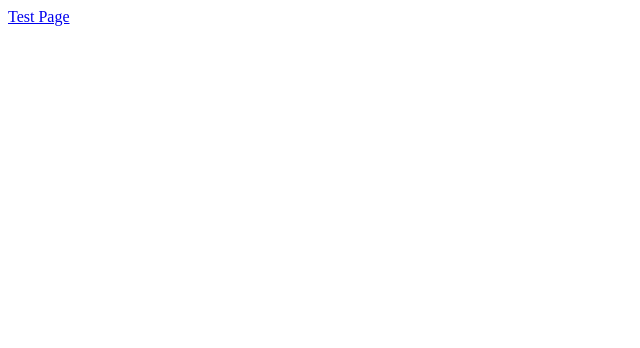
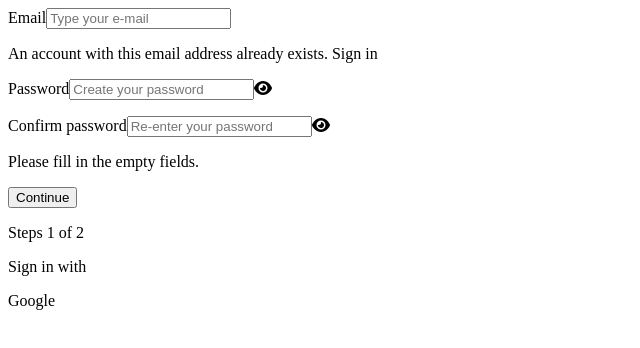
Before and after one commit to ZenBit-Tech/freestylers_frontend, a React (Create React App) app: page / in a window 1280 px wide. Shown: the top 348 px of the page, without its empty margins (0-640 px from the left). Built offline with nearby package versions, Linux system fonts and the light colour scheme.

Commit message:
add sign up page without styles

```diff
--- a/package.json
+++ b/package.json
@@ -3,6 +3,9 @@
   "version": "0.1.0",
   "private": true,
   "dependencies": {
+    "@fortawesome/fontawesome-svg-core": "^1.3.0",
+    "@fortawesome/free-solid-svg-icons": "^6.0.0",
+    "@fortawesome/react-fontawesome": "^0.1.17",
     "@reduxjs/toolkit": "^1.7.2",
     "@testing-library/jest-dom": "^5.16.2",
     "@testing-library/react": "^12.1.3",
@@ -16,6 +19,7 @@
     "antd": "^4.18.7",
     "react": "^17.0.2",
     "react-dom": "^17.0.2",
+    "react-hook-form": "^7.27.1",
     "react-redux": "^7.2.6",
     "react-router-dom": "^6.2.1",
     "react-scripts": "5.0.0",
--- /dev/null
+++ b/src/components/signupComponents/emailInput.tsx
@@ -0,0 +1,25 @@
+import React from "react";
+import { useForm } from "react-hook-form";
+
+//const Regex = RegExp(/^\s?[A-Z0–9]+[A-Z0–9._+-]{0,}@[A-Z0–9._+-]+\.[A-Z0–9]{2,4}\s?$/i);
+
+interface Props{
+    email: string;
+    onChange: (e: React.ChangeEvent<HTMLInputElement>) => void;
+
+}
+
+const EmailInput: React.FC<Props> = (props) => {
+    const { register, formState: { errors } } = useForm();
+    return (
+        <>
+            <label htmlFor="email">Email</label>
+            <input value={props.email} {...register("email", {required: "This is required"})} type="email" placeholder="Type your e-mail" onChange={props.onChange} />
+            <p>{errors.email?.message}</p>
+            {errors.email?.type === 'required' && "Email is required"}
+        </>
+    )
+
+}
+
+export default EmailInput;
--- /dev/null
+++ b/src/components/signupComponents/passwordInput.tsx
@@ -0,0 +1,45 @@
+import React from "react";
+import { useForm } from "react-hook-form";
+
+import { FontAwesomeIcon } from "@fortawesome/react-fontawesome";
+import { faEye } from "@fortawesome/free-solid-svg-icons";
+const eye = <FontAwesomeIcon icon={faEye} />;
+
+interface Props{
+    password: string;
+    onChange: (e: React.ChangeEvent<HTMLInputElement>) => void;
+    error?: string;
+    placeholder: string;
+    label: string;
+
+}
+
+//const Regex = RegExp(?=^.{8,}$)((?=.*\d)|(?=.*\W+))(?![.\n])(?=.*[A-Z])(?=.*[a-z]).*$ ;
+
+const PasswordInput: React.FC<Props> = (props) => {
+    const { register, formState: { errors } } = useForm();
+    const [passwordShown, setPasswordShown] = React.useState(false);
+
+    const togglePasswordVisiblity = () => {
+        setPasswordShown(passwordShown ? false : true);
+    };
+
+    return (
+        <>
+            <label htmlFor="firstPassword">{props.label}</label>
+            <input type={passwordShown ? "text" : "password"} {...register("password", {required: true, minLength: {
+                    value: 8,
+                    message: "Min Length is 8"
+                } })} value={props.password} placeholder={props.placeholder} onChange={props.onChange}
+            />
+            <i onClick={togglePasswordVisiblity}>{eye}</i>{" "}
+
+            <p>{errors.password?.message}</p>
+
+
+        </>
+    )
+
+}
+
+export default PasswordInput;
--- a/src/components/testReusable/styles.ts
+++ b/src/components/testReusable/styles.ts
@@ -1,9 +1,9 @@
 import styled from "styled-components";
 
 export const Wrapper = styled.div`
-  background-color: #fffe00;
+  background-color: #fff;
 `;
 
 export const Title = styled.h1`
-  color: #040404;
+  color: #fff;
 `;
--- a/src/index.tsx
+++ b/src/index.tsx
@@ -4,11 +4,12 @@ import App from "./App";
 import TestPage from "./pages/testPage";
 
 import { BrowserRouter, Routes, Route } from "react-router-dom";
+import SignUp from "./pages/testPage/signUp";
 
 ReactDOM.render(
   <BrowserRouter>
     <Routes>
-      <Route path="/" element={<App />} />
+      <Route path="/" element={<SignUp />} />
       <Route path="/test" element={<TestPage />} />
     </Routes>
   </BrowserRouter>,
--- /dev/null
+++ b/src/pages/testPage/signUp.tsx
@@ -0,0 +1,65 @@
+import React from "react";
+import { useForm } from "react-hook-form";
+import EmailInput from "../../components/signupComponents/emailInput";
+import PasswordInput from "../../components/signupComponents/passwordInput";
+import { Wrapper } from "./styles";
+
+const SignUp: React.FC = () => {
+    const { handleSubmit, formState: { errors }  } = useForm();
+
+    const [email, setEmail]  = React.useState("");
+    const [password, setPassword]  = React.useState("");
+    const [confirmPassword, setConfirmPassword] = React.useState("");
+
+    const setEmailState = (event: React.ChangeEvent<HTMLInputElement>) => {
+        setEmail(event.target.value);
+    };
+
+    const setPasswordState = (event: React.ChangeEvent<HTMLInputElement>) => {
+        setPassword(event.target.value);
+    };
+
+    const setConfirmPasswordState = (event: React.ChangeEvent<HTMLInputElement>) => {
+        setConfirmPassword(event.target.value);
+    };
+
+
+    const submitHandler = handleSubmit((data) => {
+        console.log(data);
+    });
+
+     const isEmailExist = () =>  {
+        return true;
+    }
+
+    const isPasswordMatch = () => {
+        return password === confirmPassword;
+    };
+
+    return (
+        <Wrapper>
+            <form onSubmit={submitHandler}>
+                <EmailInput email={email} onChange={setEmailState} />
+                <p> An account with this email address already exists. Sign in</p>
+                <PasswordInput password={password} onChange={setPasswordState} placeholder="Create your password" label="Password" />
+                <PasswordInput password={confirmPassword} onChange={setConfirmPasswordState} placeholder="Re-enter your password" label="Confirm password" />
+                {password !== "" && confirmPassword !== "" && !isPasswordMatch() && <p>Check passwords match</p>}
+                {email == "" && password == "" && confirmPassword == "" &&<p>Please fill in the empty fields.</p>}
+                {/* {errors.password?.type === 'required' && <p>"Password is required"</p>} */}
+
+                <input type="submit" value="Continue" />
+
+                <p>Steps 1 of 2</p>
+
+                <div>
+                    <p>Sign in with</p>
+                    <a>Google</a>
+                </div>
+
+
+            </form>
+        </Wrapper>
+    )
+}
+
+export default SignUp;
--- a/src/pages/testPage/styles.ts
+++ b/src/pages/testPage/styles.ts
@@ -1,7 +1,7 @@
 import styled from "styled-components";
 
 export const Wrapper = styled.div`
-  background-color: #e13510;
+  background-color: #fff;
 `;
 
 export const Title = styled.h1`
```
Also changed, not shown: 1 other file (tests, documents, lock files or other folders).
